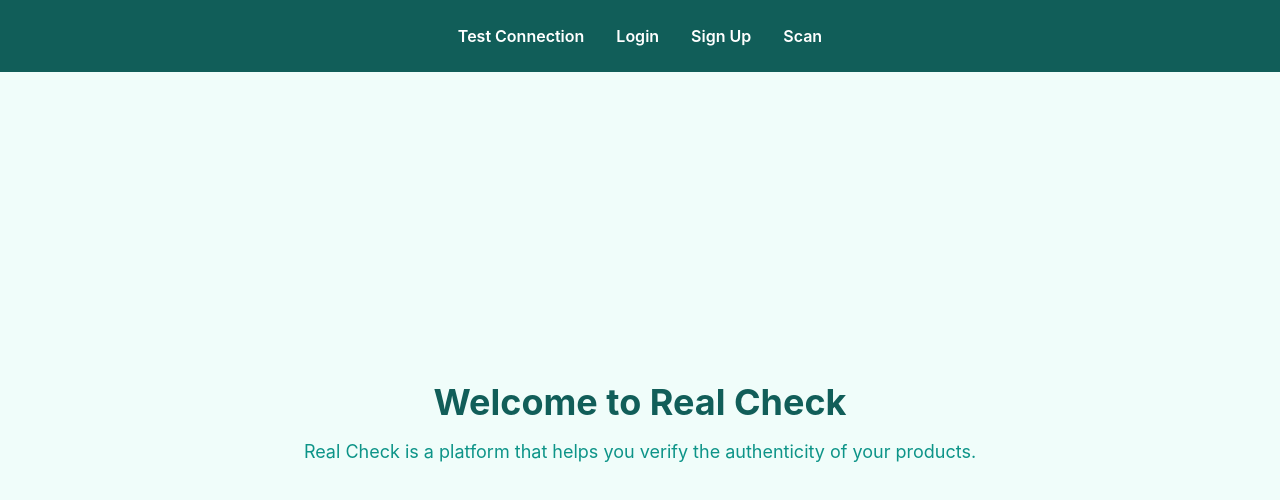
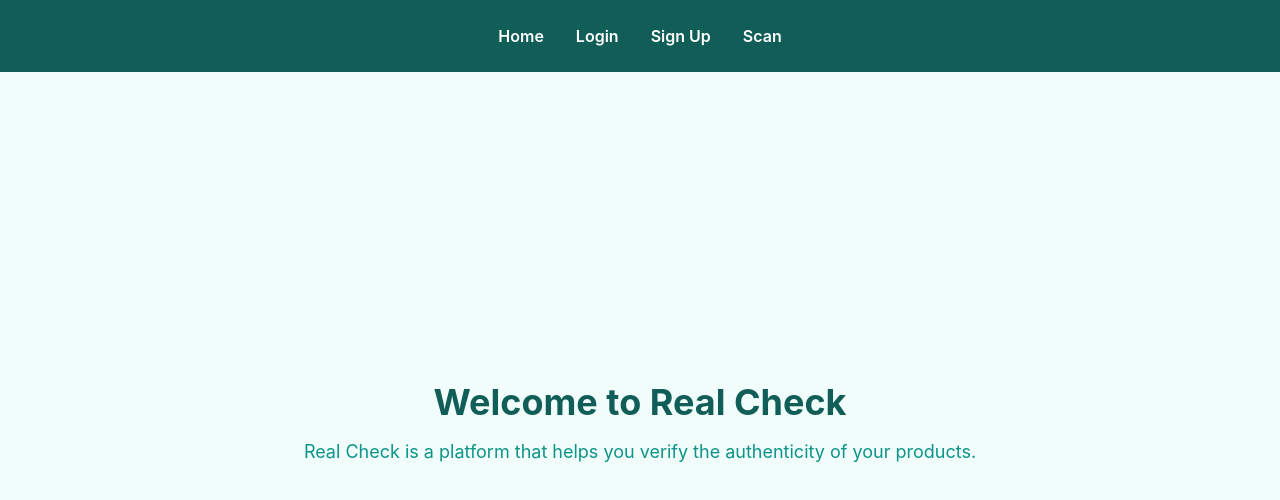
Before and after one commit to Rounaknayee/RealCheck, a React (Create React App) app in the folder frontend/: page / in a window 1280 px wide. Shown: the top 500 px of the page. Built offline with nearby package versions, Linux system fonts and the light colour scheme; no server answers.

Commit message:
customer view added

```diff
--- a/frontend/src/LandingPage.js
+++ b/frontend/src/LandingPage.js
@@ -29,7 +29,7 @@ function LandingPage() {
       {/* Top Navigation Bar */}
       <div className="w-full bg-teal-800 text-white p-4 flex justify-center space-x-4">
         <button onClick={() => setActiveComponent('connectionTest')} className="font-semibold hover:bg-teal-700 p-2">
-          Test Connection
+          Home
         </button>
         <button onClick={() => setActiveComponent('signIn')} className="font-semibold hover:bg-teal-700 p-2">
           Login
```
